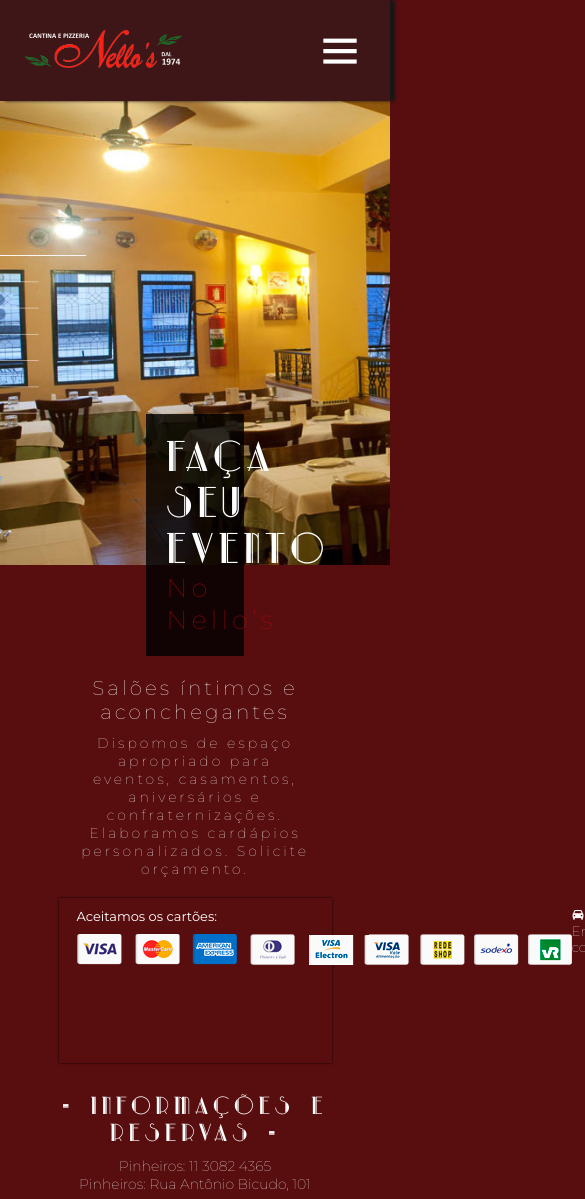
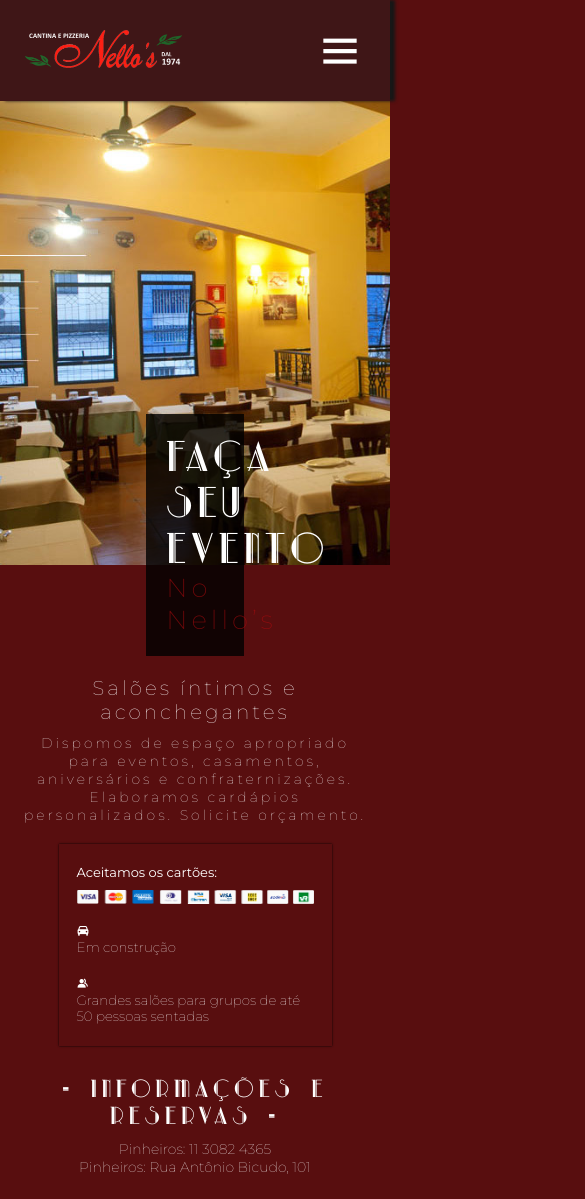
Before and after one commit to betomcp/nellos, an Angular app: page /eventos in a window 390 px wide. Shown: the top 1199 px of the page, 585 px wide, since content can reach past the window. Built offline with nearby package versions, Linux system fonts and the light colour scheme.

Commit message:
first responsive events

```diff
--- a/src/app/events/events/events.component.ts
+++ b/src/app/events/events/events.component.ts
@@ -3,13 +3,14 @@ import { Component, OnInit } from '@angular/core';
 @Component({
   selector: 'app-events',
   templateUrl: './events.component.html',
-  styleUrls: ['./events.component.scss', './events.component-2.scss']
+  styleUrls: [
+    './events.component.scss',
+    './events.component-2.scss',
+    './responsive-scss/events.component-2.scss',
+  ],
 })
 export class EventsComponent implements OnInit {
+  constructor() {}
 
-  constructor() { }
-
-  ngOnInit(): void {
-  }
-
+  ngOnInit(): void {}
 }
--- /dev/null
+++ b/src/app/events/events/responsive-scss/events.component-2.scss
@@ -0,0 +1,28 @@
+@media(max-width: 1350px) {
+  :host {
+    main {
+      .text {
+        width: 100%;
+
+        p {
+          width: 100%;
+        }
+      }
+    }
+
+    .infos {
+      flex-direction: column;
+
+      .parking,
+      .cards,
+      .size {
+        width: 100%;
+        padding: 1rem 0;
+
+        img {
+          width: 100%;
+        }
+      }
+    }
+  }
+}
```
